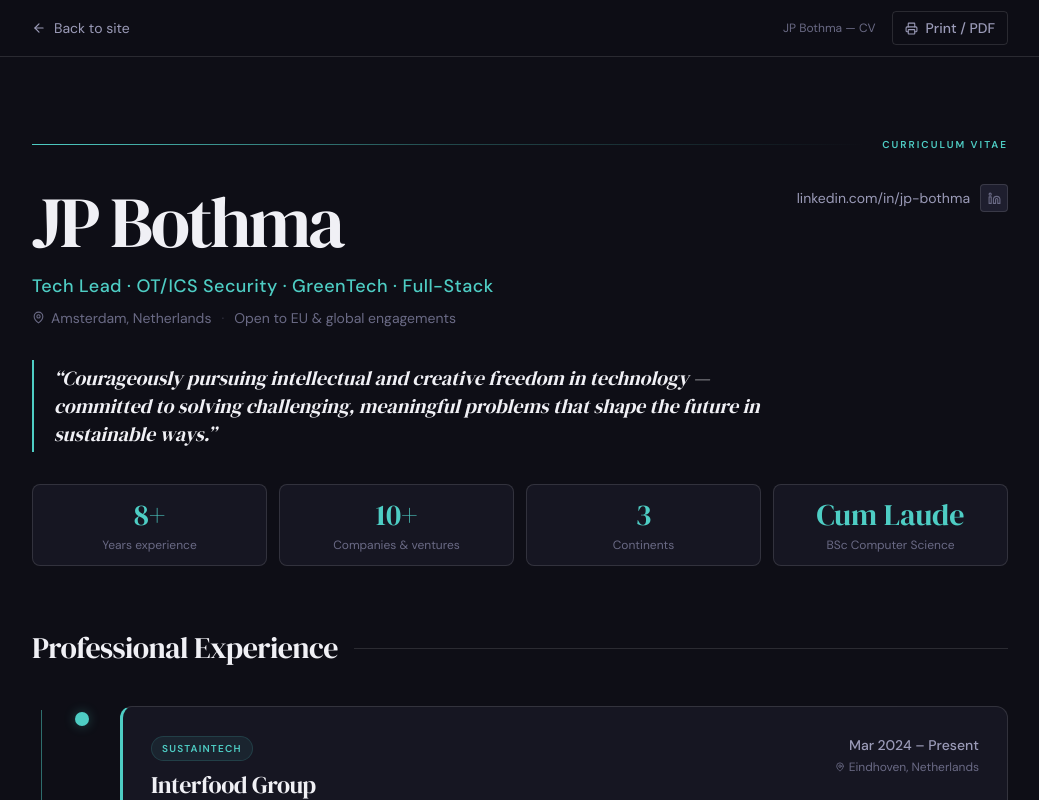
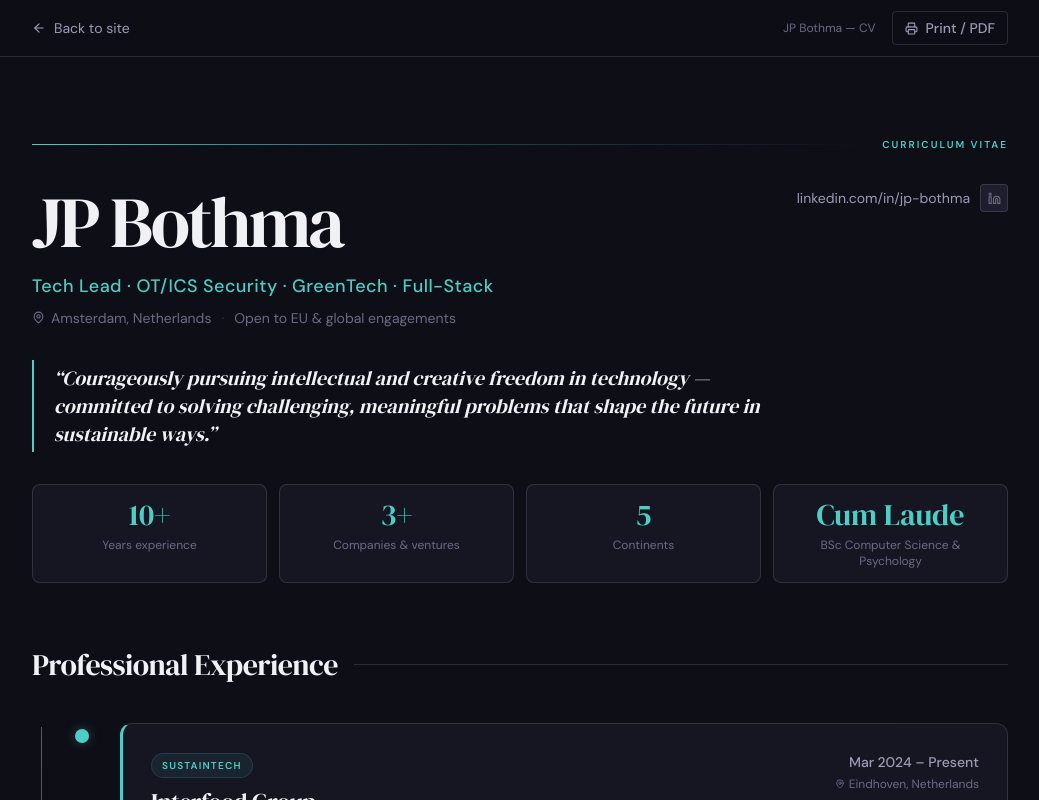
Before and after one commit to JP-Alchemy/CV, a Next.js app: page /cv in a window 1280 px wide. Shown: the top 800 px of the page, without its empty margins (120-1159 px from the left). Built offline with nearby package versions, Linux system fonts and the light colour scheme; no server answers.

Commit message:
fix: update statistics values for experience, companies, continents, and education

```diff
--- a/components/CVPage.tsx
+++ b/components/CVPage.tsx
@@ -36,10 +36,10 @@ interface SkillGroup {
 // ─── Data ────────────────────────────────────────────────────────────────────
 
 const STATS = [
-  { value: '8+', label: 'Years experience' },
-  { value: '10+', label: 'Companies & ventures' },
-  { value: '3', label: 'Continents' },
-  { value: 'Cum Laude', label: 'BSc Computer Science' },
+  { value: '10+', label: 'Years experience' },
+  { value: '3+', label: 'Companies & ventures' },
+  { value: '5', label: 'Continents' },
+  { value: 'Cum Laude', label: 'BSc Computer Science & Psychology' },
 ]
 
 const EXPERIENCE: ExperienceItem[] = [
```
